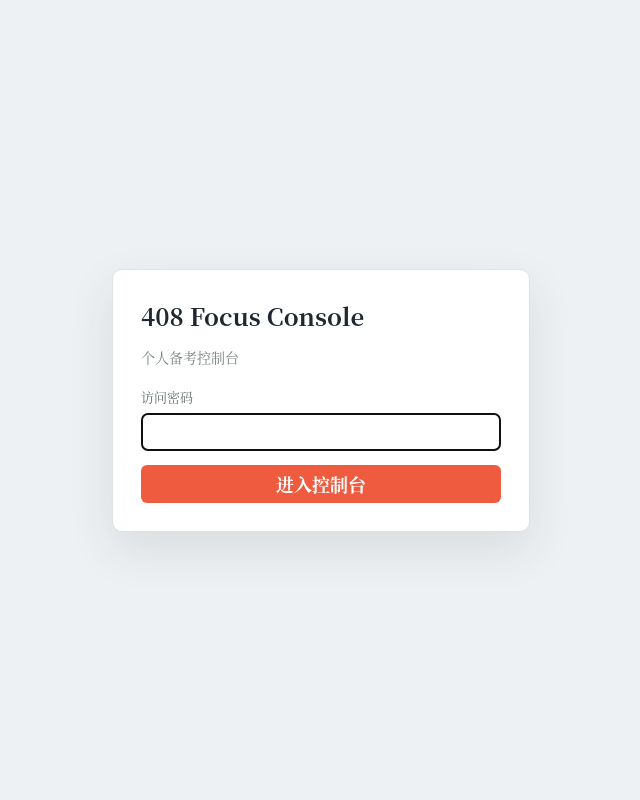
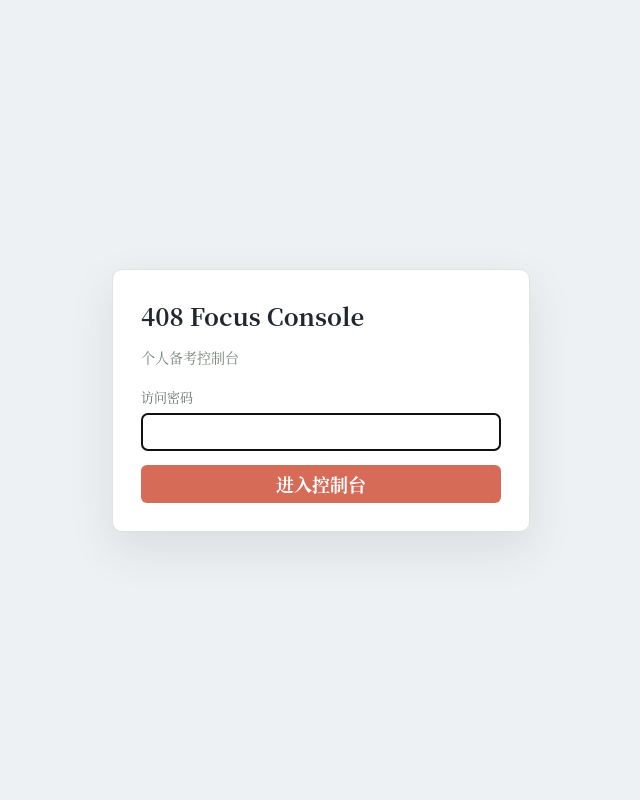
Before and after one commit to GYPp1us/408-Dashboard, a Flask app: page /login in a window 1280 px wide. Shown: the whole page, without its empty margins (319-959 px from the left). Run offline with Flask 3, Linux system fonts and the light colour scheme.

Commit message:
style: 降低空闲态橙色饱和度

```diff
--- a/app/static/app.css
+++ b/app/static/app.css
@@ -1,5 +1,5 @@
 @font-face { font-family:"Source Han Serif SC Medium"; src:local("Source Han Serif SC Medium"),local("思源宋体 SC Medium"),local("Source Han Serif SC"),local("思源宋体 SC"),local("Noto Serif SC"); font-style:normal; font-weight:500; font-display:swap; }
-:root { --ink:#20272f; --muted:#758079; --line:#dde3df; --paper:#f7f8f7; --surface:#fff; --accent:#ef5b3f; --accent-soft:#fff1ec; --accent-deep:#b83c2c; --accent-border:#efc9be; --accent-surface:#fff9f6; --accent-ring:#f2d4cb; --accent-shadow:rgba(239,91,63,.16); --heat-empty:#edf0ef; --heat-l1:#f8ddd4; --heat-l2:#f2b9a7; --heat-l3:#ea8568; --heat-l4:#c94b35; --score-positive:#09685f; --score-negative:#b83c2c; --shadow:0 18px 46px rgba(36,46,42,.1); --font-serif:"Source Han Serif SC Medium","Source Han Serif SC","思源宋体 SC","Noto Serif SC","Noto Serif CJK SC","Songti SC","STSong",serif; }
+:root { --ink:#20272f; --muted:#758079; --line:#dde3df; --paper:#f7f8f7; --surface:#fff; --accent:#d66c58; --accent-soft:#fcf2ef; --accent-deep:#a44b40; --accent-border:#e8cdc5; --accent-surface:#fef9f7; --accent-ring:#edd7d0; --accent-shadow:rgba(214,108,88,.16); --heat-empty:#edf0ef; --heat-l1:#f3e0d9; --heat-l2:#e8beb2; --heat-l3:#d88f7a; --heat-l4:#b45a4a; --score-positive:#09685f; --score-negative:#b83c2c; --shadow:0 18px 46px rgba(36,46,42,.1); --font-serif:"Source Han Serif SC Medium","Source Han Serif SC","思源宋体 SC","Noto Serif SC","Noto Serif CJK SC","Songti SC","STSong",serif; }
 * { box-sizing:border-box; }
 body { min-width:1100px; margin:0; background:#eef1f4; color:var(--ink); font-family:var(--font-serif); font-size:18px; font-weight:500; letter-spacing:0; }
 body.page-focus,body.is-focusing { --accent:#7a5bc7; --accent-soft:#f2eefb; --accent-deep:#5b3da5; --accent-border:#d5caef; --accent-surface:#faf8fe; --accent-ring:#ddd3f3; --accent-shadow:rgba(122,91,199,.18); --heat-l1:#e8e0f7; --heat-l2:#cdbcef; --heat-l3:#9e82dc; --heat-l4:#6948b4; }
--- a/app/static/app.js
+++ b/app/static/app.js
@@ -2,7 +2,7 @@
   const state = { dashboard: null, dashboardFetchedAt: null, dashboardSignature: null, scoreChart: null, summaryCharts: [], secondTasks: new Map(), secondTimer: null, syncTimer: null, syncing: false, wakeLock: null, wakeRetry: null, starting: false, ending: false, focusMessageIndex: null };
   const appFontFamily = '"Source Han Serif SC Medium", "Source Han Serif SC", "思源宋体 SC", "Noto Serif SC", "Noto Serif CJK SC", "Songti SC", "STSong", serif';
   const themePalettes = {
-    idle: ["#ef5b3f", "#c74732", "#f1875f", "#a93b2c", "#d76e43", "#f4a184", "#8f4a38", "#e48060"],
+    idle: ["#d66c58", "#b25647", "#dd9073", "#97483e", "#c27758", "#e4a994", "#835144", "#d28a72"],
     focus: ["#7a5bc7", "#5f42aa", "#987ddd", "#4d358c", "#876cbf", "#b09be7", "#614e87", "#9b84cf"],
   };
   const focusMessages = [
--- a/app/templates/login.html
+++ b/app/templates/login.html
@@ -12,8 +12,8 @@
     p { color: #758079; font-size: 14px; }
     label { display: block; margin: 20px 0 7px; color: #626e68; font-size: 13px; }
     input { width: 100%; height: 38px; box-sizing: border-box; padding: 0 10px; border: 1px solid #d6ddd9; border-radius: 6px; font: inherit; }
-    button { width: 100%; height: 38px; margin-top: 14px; border: 0; border-radius: 6px; background: #ef5b3f; color: white; font: inherit; font-weight: 700; cursor: pointer; }
-    .error { padding: 9px; border-radius: 6px; background: #fff1ec; color: #b83c2c; font-size: 13px; }
+    button { width: 100%; height: 38px; margin-top: 14px; border: 0; border-radius: 6px; background: #d66c58; color: white; font: inherit; font-weight: 700; cursor: pointer; }
+    .error { padding: 9px; border-radius: 6px; background: #fcf2ef; color: #b83c2c; font-size: 13px; }
   </style>
 </head>
 <body>
```
Also changed, not shown: tests/test_theme.py (+4 -0 lines).
